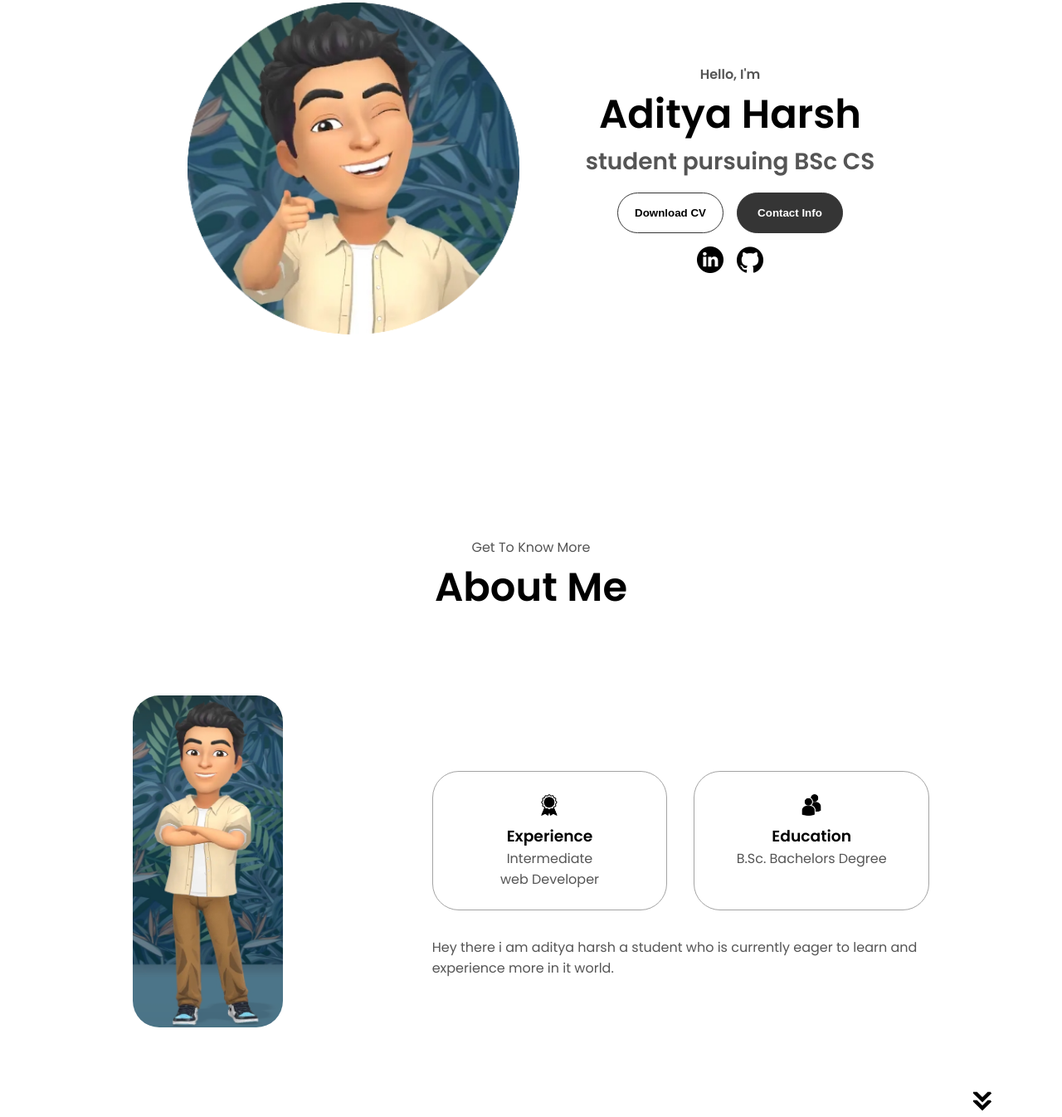
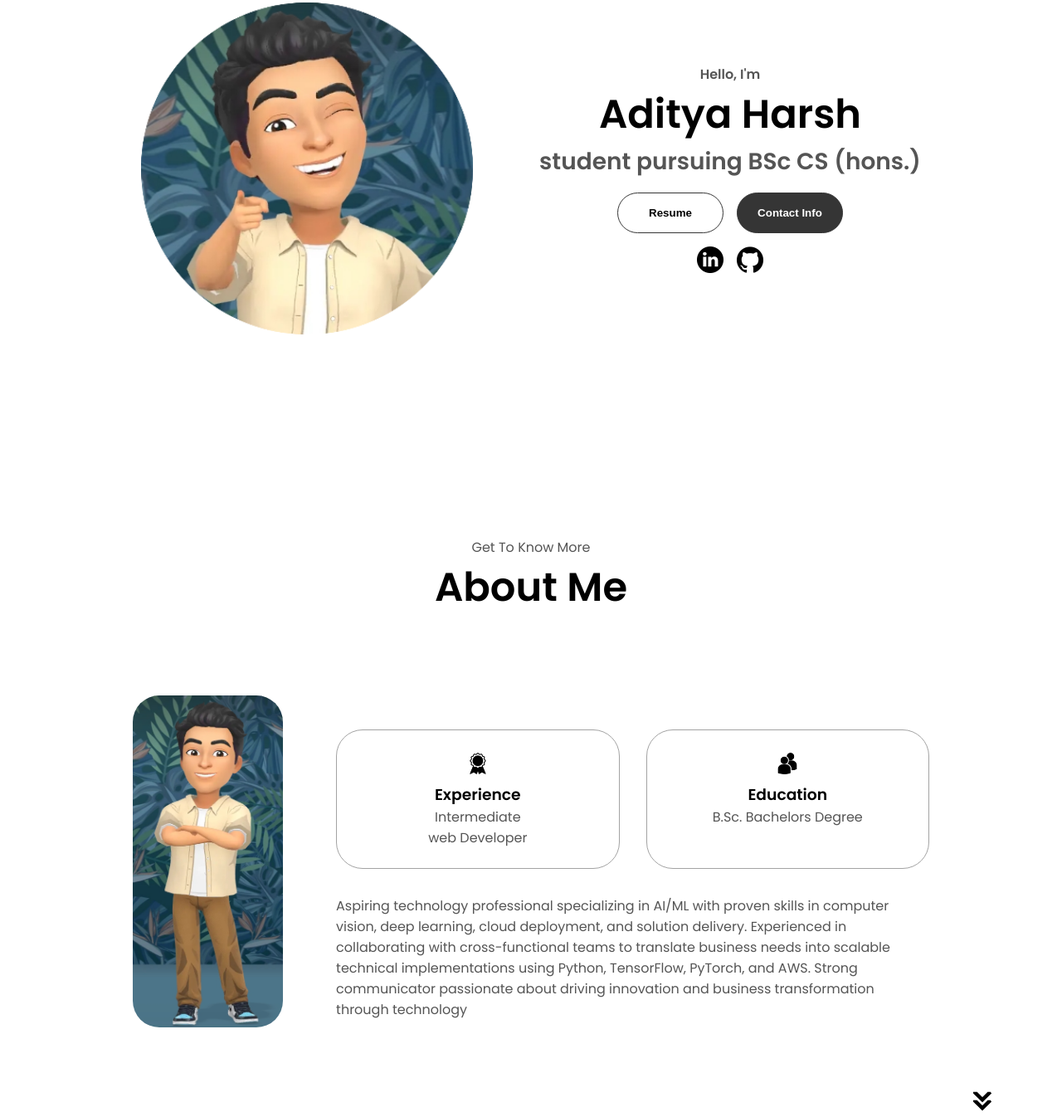
Before and after one commit to adityaharshsingh7/adi-s-portfolio, a plain HTML site: page index.html in a window 1280 px wide. Shown: the part 281-1627 px from the top of the page at 83% size. Drawn offline with Linux system fonts and the light colour scheme; a script that the page names is missing.

Commit message:
Update index.html

```diff
--- a/index.html
+++ b/index.html
@@ -4,7 +4,7 @@
     <meta charset="UTF-8" />
     <meta http-equiv="X-UA-Compatible" content="IE=edge" />
     <meta name="viewport" content="width=device-width, initial-scale=1.0" />
-    <title>My Portfolio</title>
+    <title>Aditya's Portfolio</title>
     <link rel="stylesheet" href="style.css" />
     <link rel="stylesheet" href="mediaqueries.css" />
   </head>
@@ -43,13 +43,13 @@
       <div class="section__text">
         <p class="section__text__p1">Hello, I'm</p>
         <h1 class="title">Aditya Harsh</h1>
-        <p class="section__text__p2">student pursuing BSc CS</p>
+        <p class="section__text__p2">student pursuing BSc CS (hons.)</p>
         <div class="btn-container">
           <button
             class="btn btn-color-2"
             onclick="window.open('./assets/adityaharsh_dataanalyst.pdf')"
           >
-            Download CV
+            Resume
           </button>
           <button class="btn btn-color-1" onclick="location.href='./#contact'">
             Contact Info
@@ -105,7 +105,7 @@
           </div>
           <div class="text-container">
             <p>
-            Hey there i am aditya harsh a student who is currently eager to learn and experience more in it world.
+            Aspiring technology professional specializing in AI/ML with proven skills in computer vision, deep learning, cloud deployment, and solution delivery. Experienced in collaborating with cross-functional teams to translate business needs into scalable technical implementations using Python, TensorFlow, PyTorch, and AWS. Strong communicator passionate about driving innovation and business transformation through technology
             </p>
           </div>
         </div>
```
